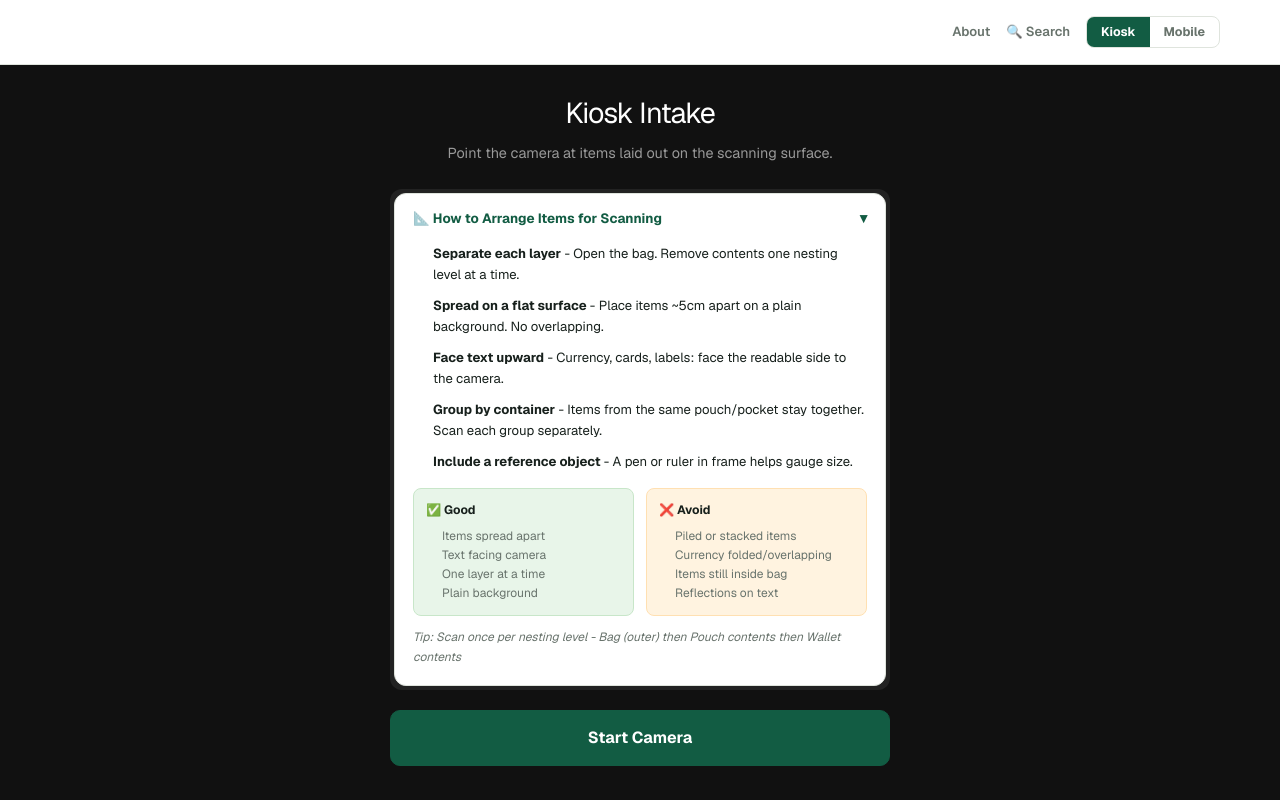
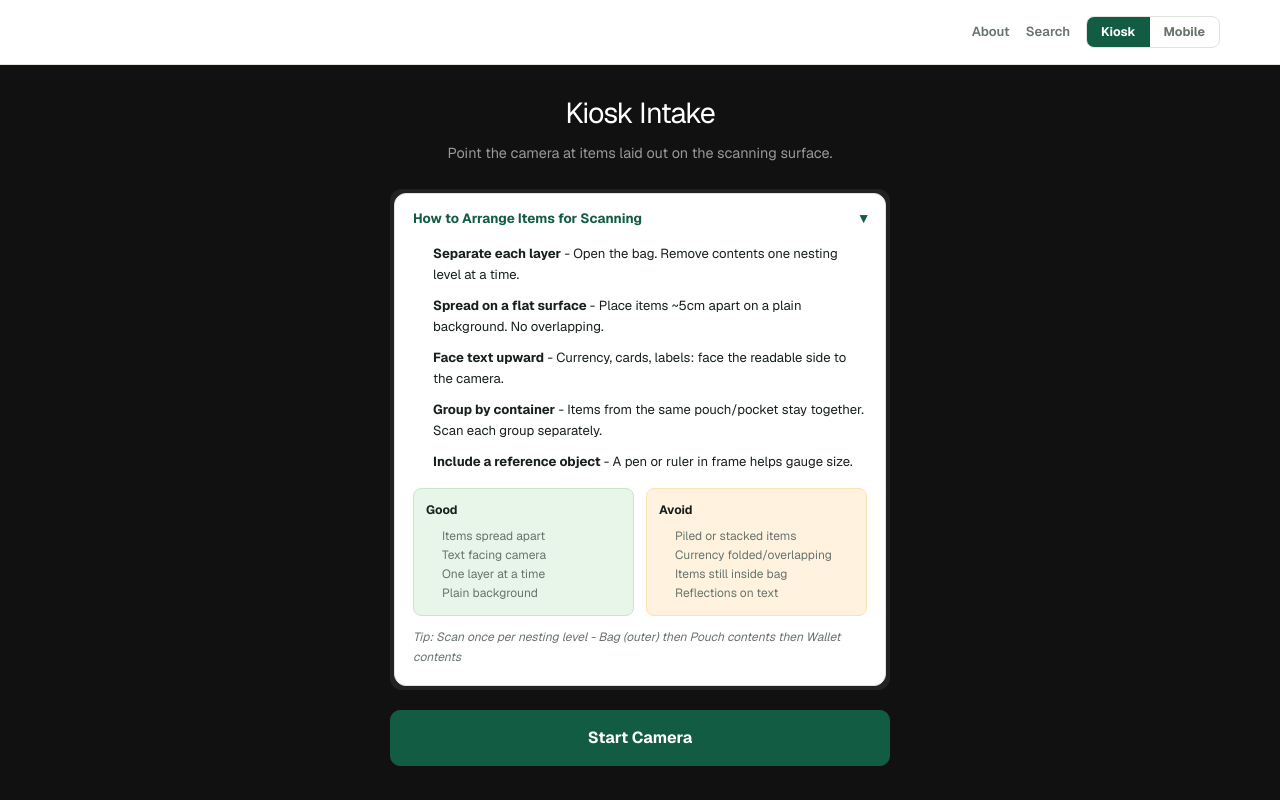
Before and after one commit to adoreblvnk/foundflow, a Next.js app: page /kiosk in a window 1280 px wide. Built offline with nearby package versions, Linux system fonts and the light colour scheme.

Commit message:
fix: remove remaining kiosk emoji

```diff
--- a/src/components/AppHeader.tsx
+++ b/src/components/AppHeader.tsx
@@ -47,7 +47,7 @@ export default function AppHeader() {
               color: pathname === "/search" ? "var(--green)" : "var(--muted)",
             }}
           >
-            🔍 Search
+            Search
           </Link>
 
           {/* Mode Toggle */}
--- a/src/components/LayoutGuide.tsx
+++ b/src/components/LayoutGuide.tsx
@@ -30,7 +30,7 @@ export default function LayoutGuide({ defaultOpen = false }: { defaultOpen?: boo
           color: "var(--green)",
         }}
       >
-        <span>📐 How to Arrange Items for Scanning</span>
+        <span>How to Arrange Items for Scanning</span>
         <span style={{ fontSize: "0.9rem" }}>{open ? "▾" : "▸"}</span>
       </button>
 
@@ -51,7 +51,7 @@ export default function LayoutGuide({ defaultOpen = false }: { defaultOpen?: boo
               background: "#e8f5e9",
               border: "1px solid #c8e6c9",
             }}>
-              <strong style={{ fontSize: "0.76rem", display: "block", marginBottom: "6px" }}>✅ Good</strong>
+              <strong style={{ fontSize: "0.76rem", display: "block", marginBottom: "6px" }}>Good</strong>
               <ul style={{ margin: 0, paddingLeft: "16px", fontSize: "0.75rem", color: "var(--muted)" }}>
                 <li>Items spread apart</li>
                 <li>Text facing camera</li>
@@ -65,7 +65,7 @@ export default function LayoutGuide({ defaultOpen = false }: { defaultOpen?: boo
               background: "#fff3e0",
               border: "1px solid #ffe0b2",
             }}>
-              <strong style={{ fontSize: "0.76rem", display: "block", marginBottom: "6px" }}>❌ Avoid</strong>
+              <strong style={{ fontSize: "0.76rem", display: "block", marginBottom: "6px" }}>Avoid</strong>
               <ul style={{ margin: 0, paddingLeft: "16px", fontSize: "0.75rem", color: "var(--muted)" }}>
                 <li>Piled or stacked items</li>
                 <li>Currency folded/overlapping</li>
```
Also changed, not shown: 1 other file (tests, documents, lock files or other folders).
